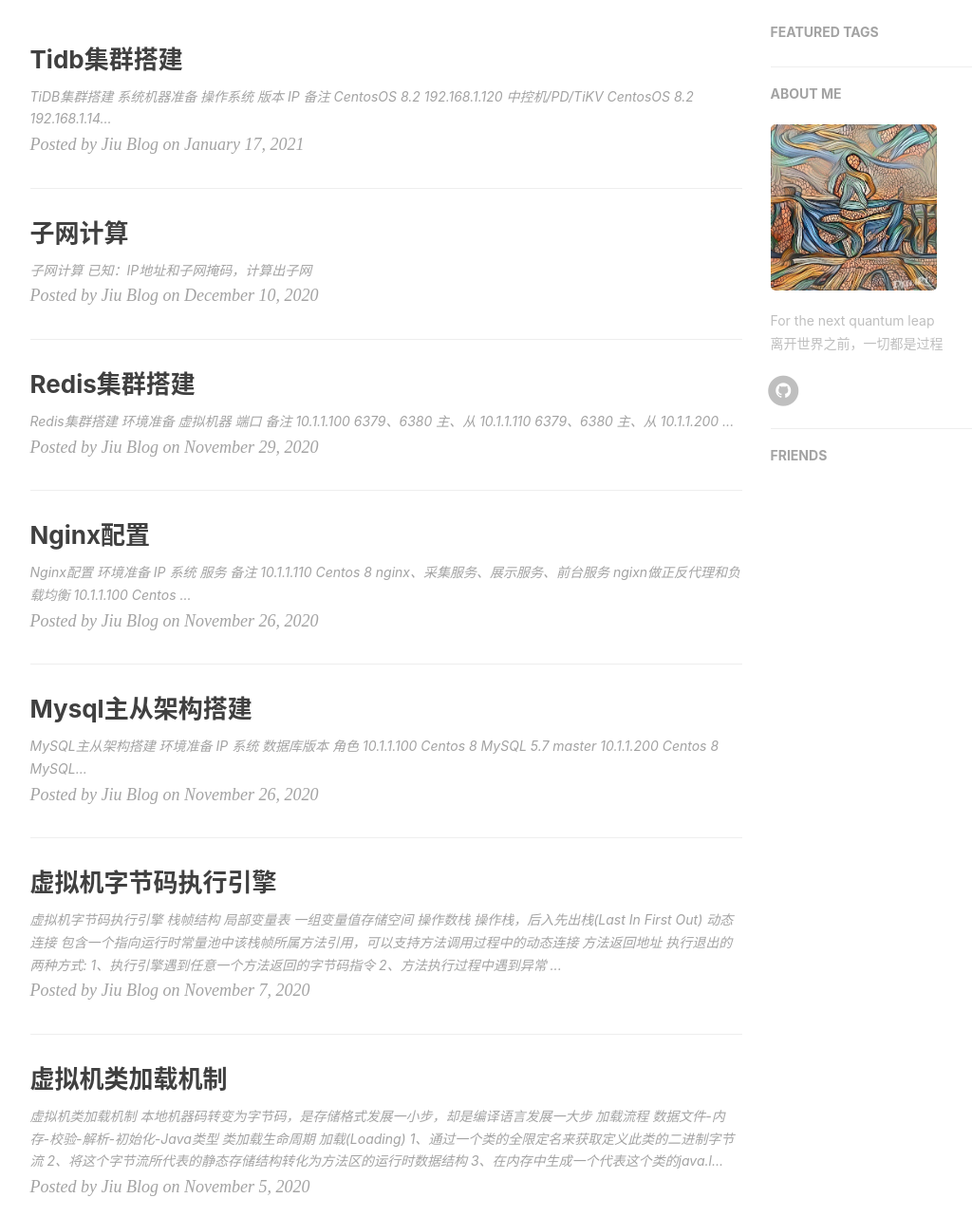
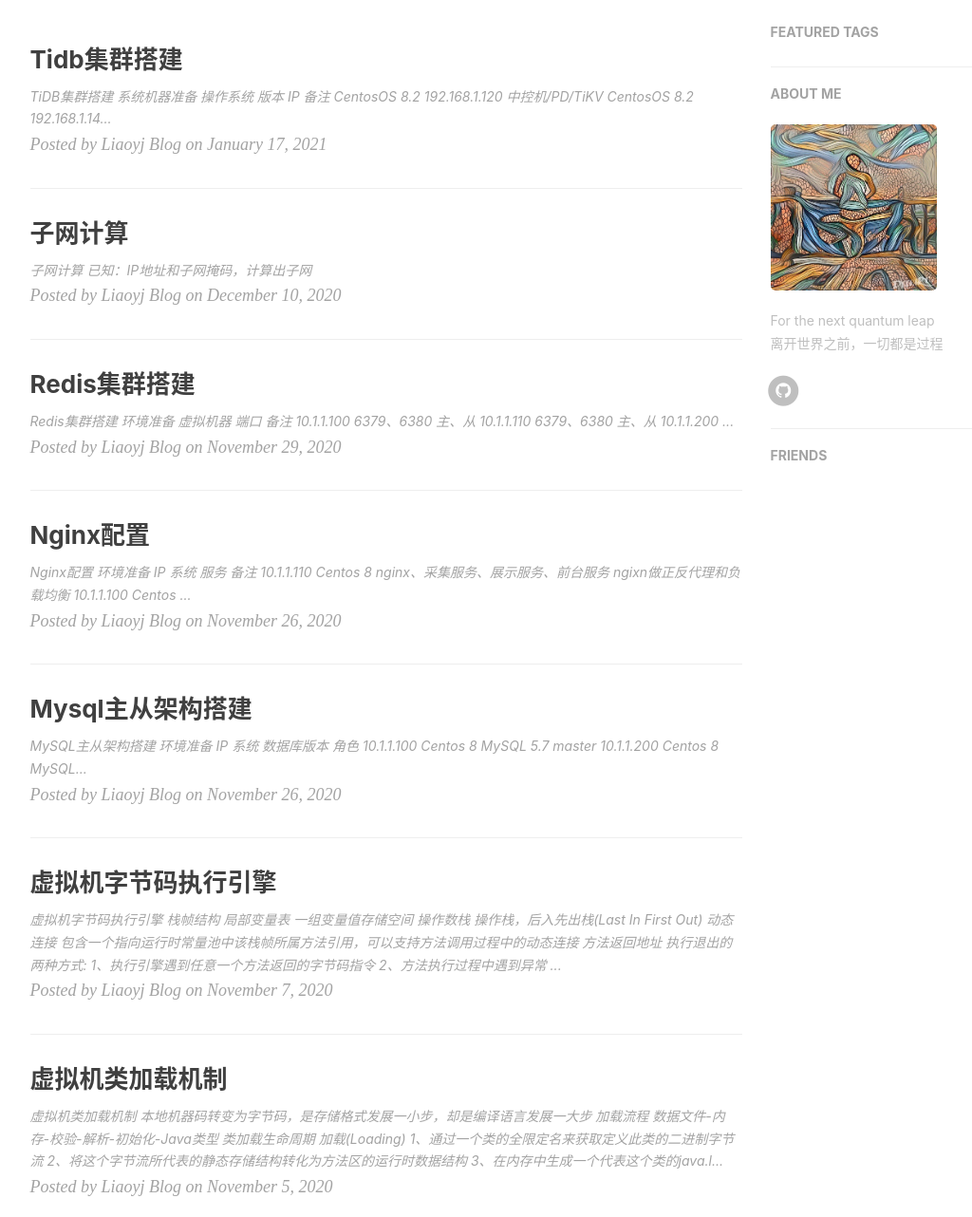
Before and after one commit to Pwoodong/liaoyj.github.io, a Jekyll site: the page built from index.html, in a window 1280 px wide and 1400 px high, scrolled down 304 px, cut to the strip 118-1400 px from the top of the window. Shown: the whole strip at 95% size, without its empty margins (136-1160 px from the left). Built offline with Jekyll 4.4.1, drawn with Linux system fonts in a browser that asks for light colours; nearby versions of some CDN libraries; the list of posts is cut into pages by our own code; comment, search, counter and statistics services are not loaded; some of the changed text lies outside the part shown.

Commit message:
修改配置

```diff
--- a/_config.yml
+++ b/_config.yml
@@ -1,10 +1,10 @@
 # Site settings
-title: Jiu Blog
-SEOTitle: Liaoyj的博客 | Jiu Blog
+title: Liaoyj Blog
+SEOTitle: Liaoyj的博客 | Liaoyj Blog
 header-img: ./img/home-bg.jpg
 email: 892471693@qq.com
-description: "这里是 Jiu 的个人博客，记录、学习、成长。"
-keyword: "liaoyj, Jiu, Jiu Blog, 博客, 个人网站, 互联网, Java, 后端"
+description: "这里是 Liaoyj 的个人博客，记录、学习、成长。"
+keyword: "liaoyj, Liaoyj Blog, 博客, 个人网站, 互联网, Java, 后端"
 url: "https://pwoodong.github.io/liaoyj.github.io/"              # your host, for absolute URL
 baseurl: "/liaoyj.github.io"                             # for example, '/blog' if your blog hosted on 'host/blog'
 
```
